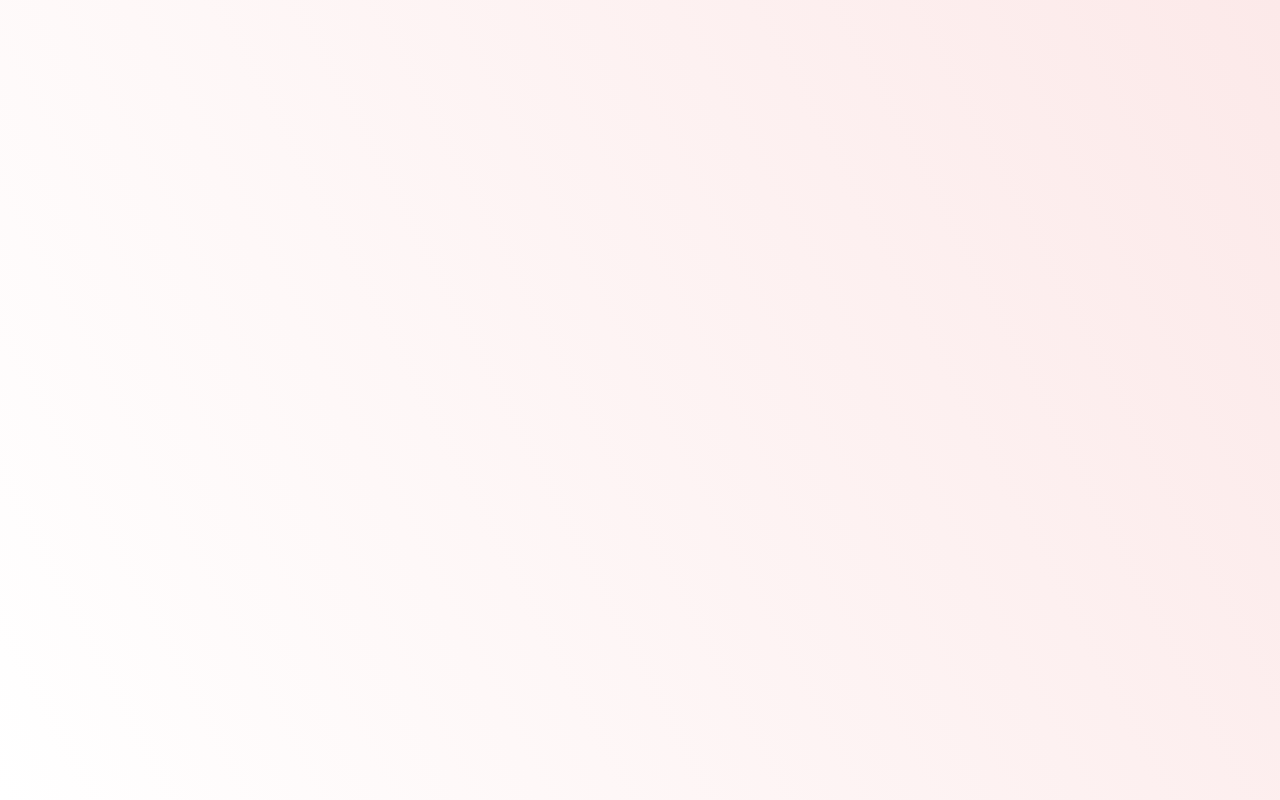
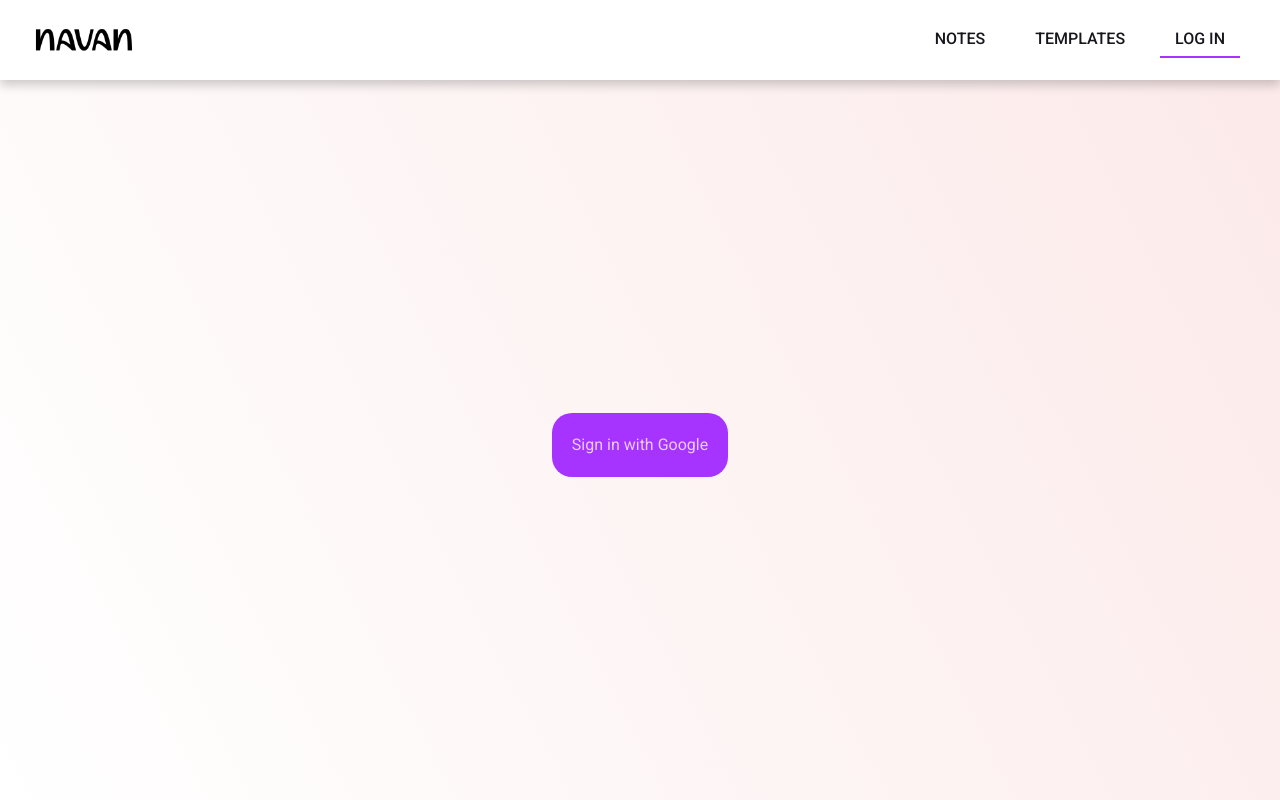
Before and after one commit to viliamnovicky/my-navan-notes, a React (Vite) app: page /login in a window 1280 px wide. Before the commit this address had no page. Built offline with nearby package versions, Linux system fonts and the light colour scheme; no server answers; a web font is replaced by a local one.

Commit message:
authentication

```diff
--- a/src/App.jsx
+++ b/src/App.jsx
@@ -4,6 +4,8 @@ import { QueryClient, QueryClientProvider } from "@tanstack/react-query";
 import AppLayout from "./ui/AppLayout";
 import TemplatesPage from "./Pages.jsx/TemplatesPage";
 import NotesPage from "./Pages.jsx/NotesPage";
+import ProtectedRoute from "./ui/ProtectedRoute";
+import LoginPage from "./Pages.jsx/LoginPage";
 
 const queryClient = new QueryClient();
 
@@ -15,7 +17,15 @@ function App() {
           <Route element={<AppLayout />}>
             <Route index element={<NotesPage replace to="notes" />}></Route>
             <Route path="notes" element={<NotesPage />}></Route>
-            <Route path="templates" element={<TemplatesPage />}></Route>
+            <Route
+              path="templates"
+              element={
+                <ProtectedRoute>
+                  <TemplatesPage />
+                </ProtectedRoute>
+              }
+            />{" "}
+            <Route path="login" element={<LoginPage />}></Route>
           </Route>
         </Routes>
         <Toaster
--- /dev/null
+++ b/src/Pages.jsx/LoginPage.jsx
@@ -0,0 +1,23 @@
+import styled from "styled-components";
+import LoginButton from "../ui/LoginButton";
+
+const StyledDiv = styled.div`
+  width: 100%;
+  height: 100%;
+  display: flex;
+  align-items: center;
+  justify-content: center;
+  margin: auto;
+  margin-top: 2rem;
+  height: calc(100vh - 11rem);
+`;
+
+function LoginPage() {
+  return (
+    <StyledDiv>
+      <LoginButton />
+    </StyledDiv>
+  );
+}
+
+export default LoginPage;
--- /dev/null
+++ b/src/hooks/useAuth.js
@@ -0,0 +1,19 @@
+import { useEffect, useState } from "react";
+import { auth } from "../utils/firebase";
+import { onAuthStateChanged } from "firebase/auth";
+
+export function useAuth() {
+  const [user, setUser] = useState(null);
+  const [loading, setLoading] = useState(true);
+
+  useEffect(() => {
+    const unsub = onAuthStateChanged(auth, (firebaseUser) => {
+      setUser(firebaseUser);
+      setLoading(false);
+    });
+
+    return () => unsub();
+  }, []);
+
+  return { user, loading };
+}
--- /dev/null
+++ b/src/ui/LoginButton.jsx
@@ -0,0 +1,31 @@
+// components/LoginButton.jsx
+import styled from "styled-components";
+import { login } from "../utils/apiAuth";
+import { useNavigate } from "react-router-dom";
+
+const Button = styled.div`
+  background: var(--purple-400);
+  color: var(--purple-100);
+  display: flex;
+  padding: 2rem 2rem;
+  border-radius: 2rem;
+  cursor: pointer;
+
+  &:hover {
+    background: var(--purple-500) !important;
+  }
+`;
+
+export default function LoginButton() {
+  const navigate = useNavigate();
+  async function handleLogin() {
+    try {
+      await login();
+      navigate("/templates");
+    } catch (err) {
+      console.error(err);
+    }
+  }
+
+  return <Button onClick={handleLogin}>Sign in with Google</Button>;
+}
--- a/src/ui/Navbar.jsx
+++ b/src/ui/Navbar.jsx
@@ -1,5 +1,7 @@
 import { NavLink } from "react-router-dom";
 import styled from "styled-components";
+import { useAuth } from "../hooks/useAuth";
+import { logout } from "../utils/apiAuth";
 
 const StyledNavbar = styled.nav`
   display: flex;
@@ -18,7 +20,7 @@ const StyledNavLink = styled(NavLink)`
     color: var(--gray-900);
     font-size: 1.6rem;
     font-weight: 500;
-    padding: .5rem 1.5rem;
+    padding: 0.5rem 1.5rem;
     transition: all 0.3s;
     border-bottom: 2px solid transparent;
   }
@@ -32,11 +34,33 @@ const StyledNavLink = styled(NavLink)`
   }
 `;
 
+const StyledNavButton = styled.button`
+  text-transform: uppercase;
+  background: white;
+  border: none;
+  font-size: 1.6rem;
+  font-weight: 500;
+  padding: 0.5rem 1.5rem;
+  border-radius: 2rem;
+
+  /* This works because react-router places the active class on the active NavLink */
+  &:hover {
+    background: var(--gray-100);
+  }
+`;
+
 function Navbar() {
+  const user = useAuth();
+  console.log(user.user);
   return (
     <StyledNavbar>
       <StyledNavLink to="/notes">Notes</StyledNavLink>
       <StyledNavLink to="/templates">Templates</StyledNavLink>
+      {user.user ? (
+        <StyledNavButton onClick={() => logout()}>Log out</StyledNavButton>
+      ) : (
+        <StyledNavLink to="/login">Log in</StyledNavLink>
+      )}
     </StyledNavbar>
   );
 }
--- /dev/null
+++ b/src/ui/ProtectedRoute.jsx
@@ -0,0 +1,12 @@
+import { Navigate } from "react-router-dom";
+import { useAuth } from "../hooks/useAuth";
+
+export default function ProtectedRoute({ children }) {
+  const { user, loading } = useAuth();
+
+  if (loading) return <p>Loading...</p>;
+
+  if (!user) return <Navigate to="/login" replace />;
+
+  return children;
+}
--- a/src/ui/Templates.jsx
+++ b/src/ui/Templates.jsx
@@ -106,7 +106,7 @@ function Templates() {
   const { mutate: updateTemplate, isLoading: isUpdating } = useUpdateTemplate();
 
   function handleOpenModal(data) {
-    setIsOpenModal(true), console.log(isOpenModal);
+    (setIsOpenModal(true), console.log(isOpenModal));
     setUpdate(true);
     setName(data.name);
     setOldName(data.name);
@@ -128,8 +128,6 @@ function Templates() {
       return;
     }
 
-    console.log("pici tam")
-
     updateTemplate(
       { name: oldName, updatedName: name, updatedText: text },
       {
@@ -141,7 +139,7 @@ function Templates() {
           console.error("Update error:", error);
           toast.error("Failed to update template.");
         },
-      }
+      },
     );
   }
 
--- /dev/null
+++ b/src/utils/apiAuth.js
@@ -0,0 +1,54 @@
+import { auth, database } from "./firebase";
+import {
+  GoogleAuthProvider,
+  signInWithPopup,
+  onAuthStateChanged,
+  signOut,
+} from "firebase/auth";
+import { doc, setDoc, getDoc } from "firebase/firestore";
+
+const provider = new GoogleAuthProvider();
+
+// LOGIN / SIGNUP (Google)
+export async function login() {
+  try {
+    const result = await signInWithPopup(auth, provider);
+    const user = result.user;
+
+    // Firestore user doc
+    const userRef = doc(database, "users", user.email);
+    const snap = await getDoc(userRef);
+
+    if (!snap.exists()) {
+      await setDoc(userRef, {
+        email: user.email,
+        name: user.displayName,
+        avatar: user.photoURL,
+        createdAt: Date.now(),
+      });
+    }
+
+    return user;
+  } catch (error) {
+    throw new Error(error.message);
+  }
+}
+
+// GET CURRENT USER
+export async function getCurrentUser() {
+  return new Promise((resolve) => {
+    onAuthStateChanged(auth, (user) => {
+      if (!user) return resolve(null);
+      resolve(user);
+    });
+  });
+}
+
+// LOGOUT
+export async function logout() {
+  try {
+    await signOut(auth);
+  } catch (error) {
+    throw new Error(error.message);
+  }
+}
--- a/src/utils/firebase.js
+++ b/src/utils/firebase.js
@@ -1,8 +1,9 @@
 // Import the functions you need from the SDKs you need
 import { initializeApp } from "firebase/app";
 //import { getAnalytics } from "firebase/analytics";
-import { getFirestore } from "firebase/firestore/lite";
+import { getFirestore } from "firebase/firestore";
 import { getStorage } from "firebase/storage";
+import { getAuth } from "firebase/auth";
 
 // Replace with your own Firebase config
 const firebaseConfig = {
@@ -21,3 +22,5 @@ const app = initializeApp(firebaseConfig);
 
 export const database = getFirestore(app);
 export const storage = getStorage(app);
+
+export const auth = getAuth(app);
```
Also changed, not shown: src/utils/api.js (+74 -41 lines).
